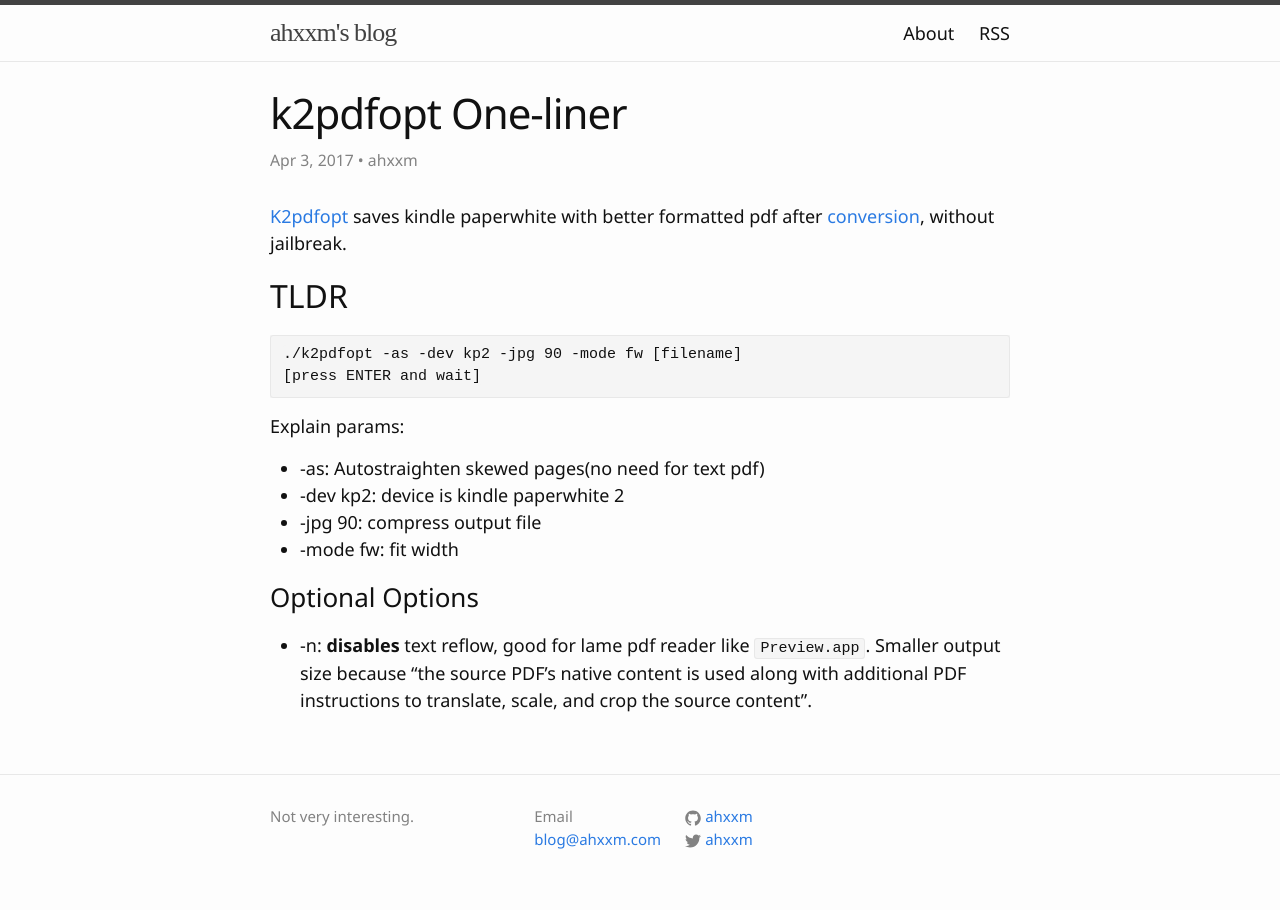
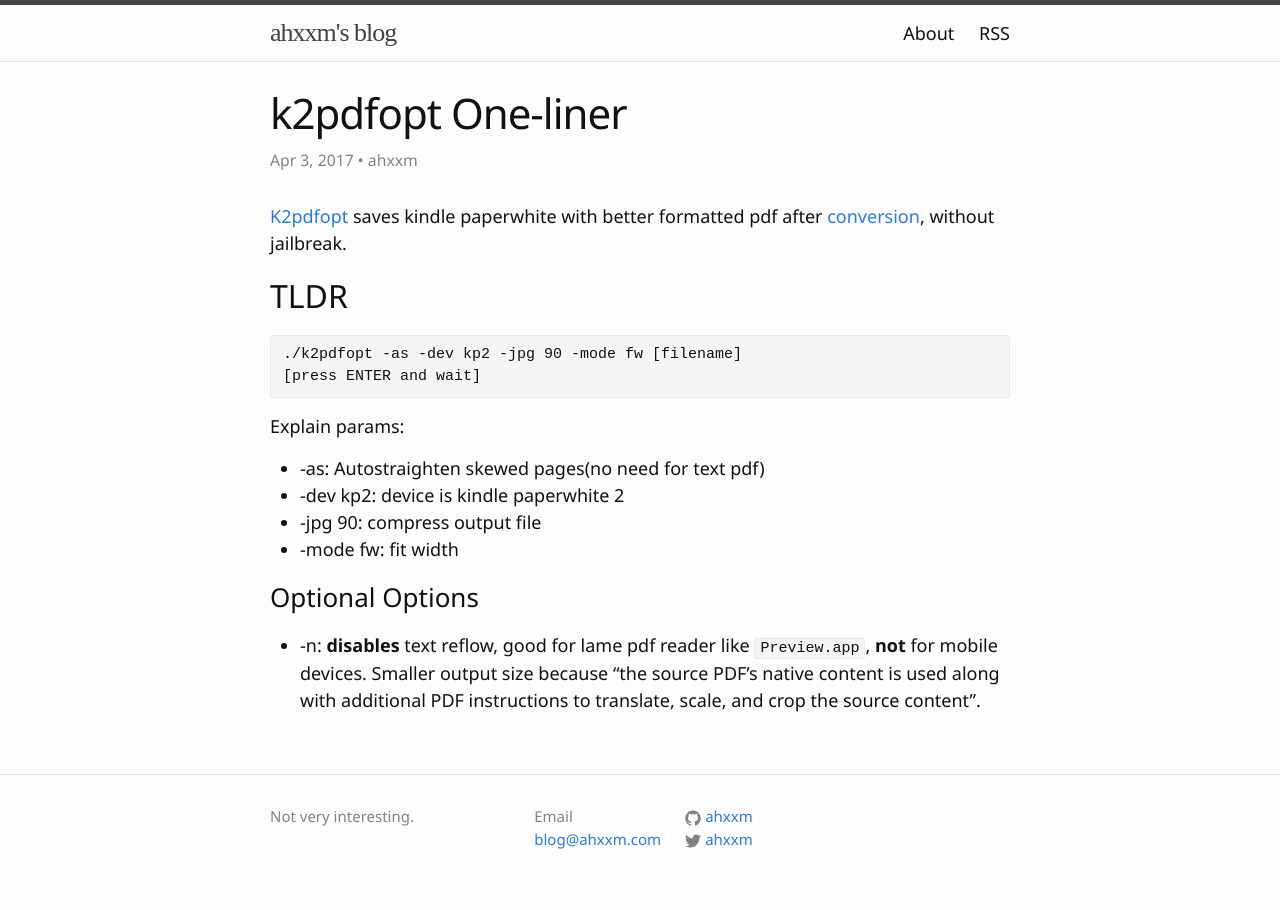
Before and after one commit to ahxxm/ahxxm.github.io, a Jekyll site: the page built from _posts/2017-04-03-pdf-process-2-k2pdfopt.md, in a window 1280 px wide. Built offline with Jekyll 4.4.1, drawn with Linux system fonts in a browser that asks for light colours.

Commit message:
additional note to -n option in k2pdfopt

```diff
--- a/_posts/2017-04-03-pdf-process-2-k2pdfopt.md
+++ b/_posts/2017-04-03-pdf-process-2-k2pdfopt.md
@@ -25,4 +25,4 @@ Explain params:
 
 ### Optional Options
 
-- -n: **disables** text reflow, good for lame pdf reader like `Preview.app`. Smaller output size because "the source PDF's native content is used along with additional PDF instructions to translate, scale, and crop the source content".
+- -n: **disables** text reflow, good for lame pdf reader like `Preview.app`, **not** for mobile devices. Smaller output size because "the source PDF's native content is used along with additional PDF instructions to translate, scale, and crop the source content".
```
